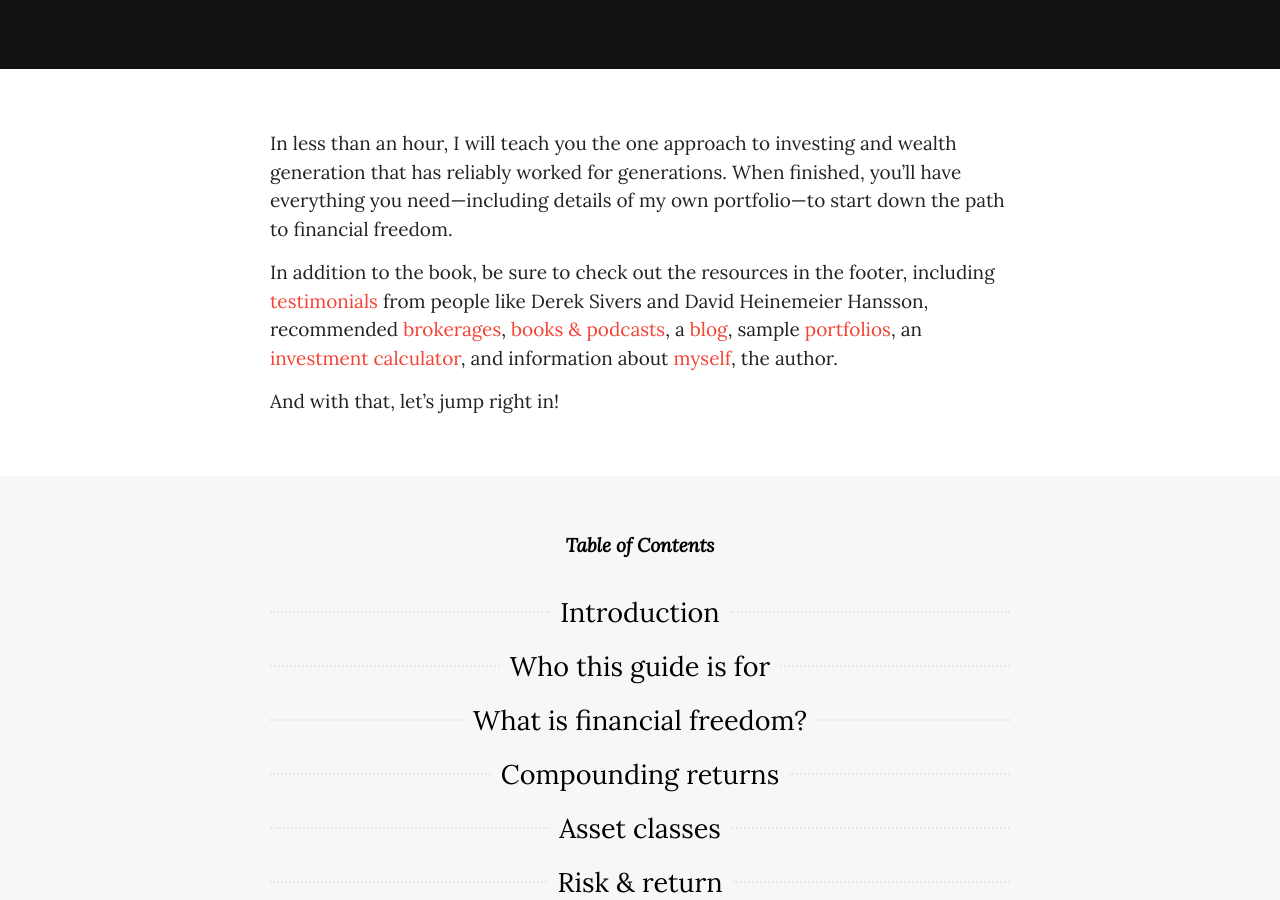
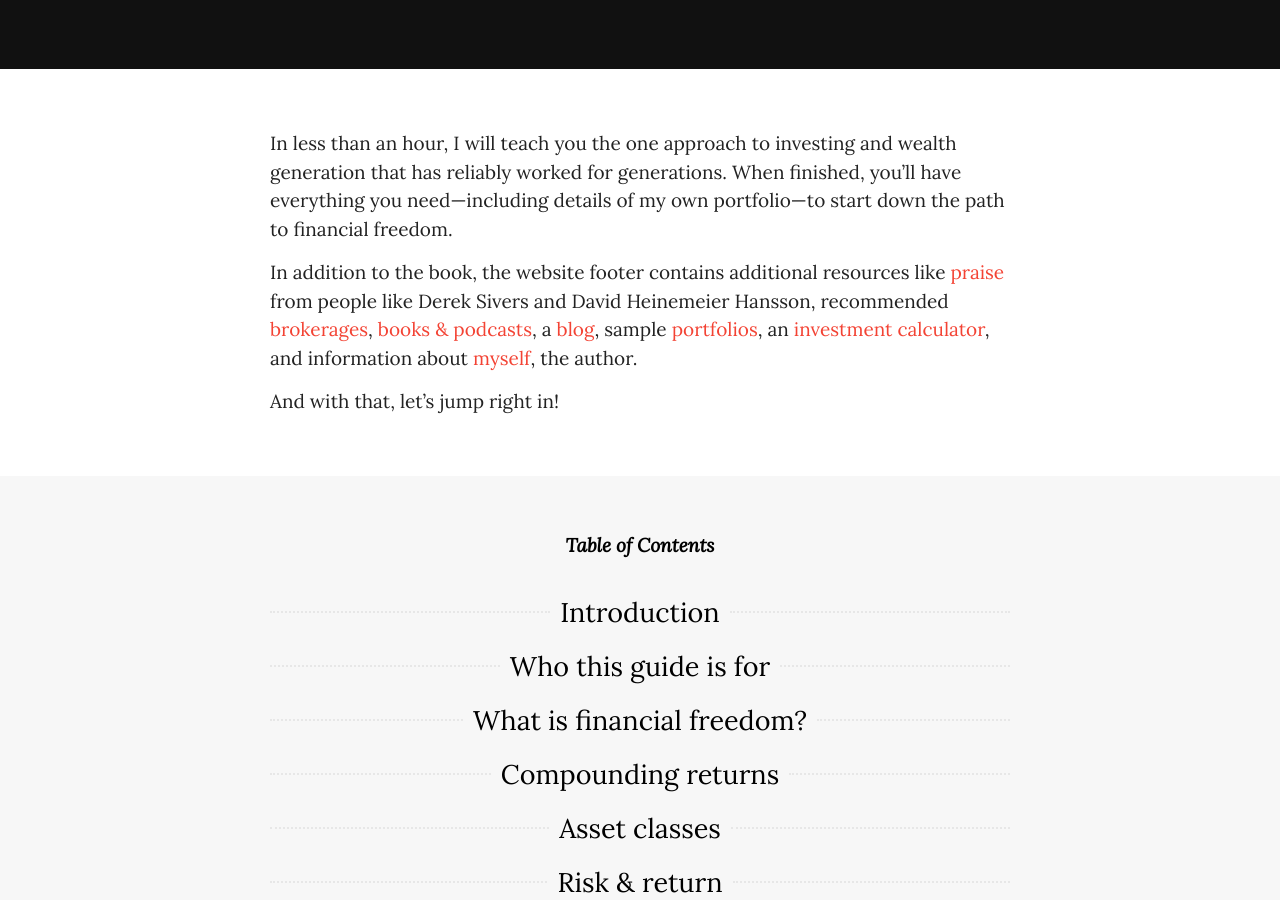
Before and after one commit to dafacto/moneyforsomething, a Jekyll site: the page built from index.md, in a window 1280 px wide and 900 px high, scrolled down 555 px. Built offline with Jekyll 4.4.1, drawn with Linux system fonts in a browser that asks for light colours; some web fonts are replaced; a script that is not in the unit is left out; comment, search, counter and statistics services are not loaded.

Commit message:
Home page tweak

```diff
--- a/index.md
+++ b/index.md
@@ -6,6 +6,6 @@ intro: Achieve financial independence through investing
 
 In less than an hour, I will teach you the one approach to investing and wealth generation that has reliably worked for generations. When finished, you’ll have everything you need—including details of my own portfolio—to start down the path to financial freedom.
 
-In addition to the book, be sure to check out the resources in the footer, including [testimonials](/praise/) from people like Derek Sivers and David Heinemeier Hansson,  recommended [brokerages](/brokerages/), [books & podcasts](/books/), a [blog](/blog/), sample [portfolios](/portfolios/), an [investment calculator](/calculator/), and information about [myself](/about/), the author.
+In addition to the book, the website footer contains additional resources like [praise](/praise/) from people like Derek Sivers and David Heinemeier Hansson,  recommended [brokerages](/brokerages/), [books & podcasts](/books/), a [blog](/blog/), sample [portfolios](/portfolios/), an [investment calculator](/calculator/), and information about [myself](/about/), the author.
 
 And with that, let’s jump right in!
```
